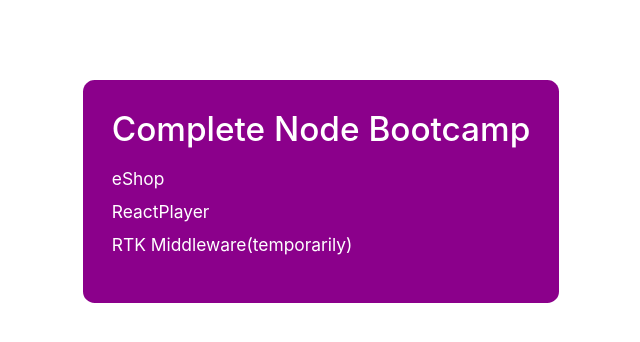
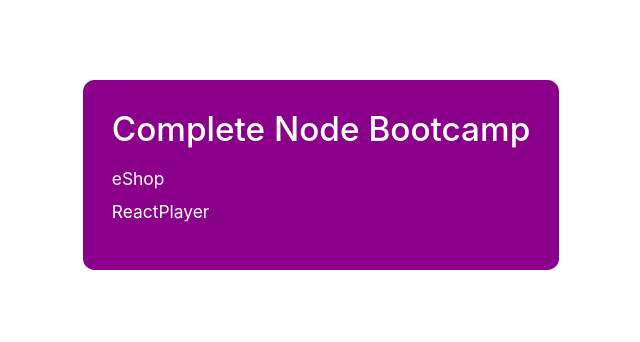
Before and after one commit to rampepurda/complete-node-bootcamp, a React (Create React App) app in the folder frontend/: page / in a window 1280 px wide. Shown: the top 342 px of the page, without its empty margins (319-959 px from the left). Built offline with nearby package versions, Linux system fonts and the light colour scheme; no server answers.

Commit message:
main | Maintenance

```diff
--- a/frontend/src/configuration/navigation.ts
+++ b/frontend/src/configuration/navigation.ts
@@ -10,10 +10,6 @@ export const navigation = {
     {
       title: 'ReactPlayer',
       link: '/reactplayer',
-    },
-    {
-      title: 'RTK Middleware(temporarily)',
-      link: '/rtk_middleware',
     },
   ],
   sideBarSections: [
```
